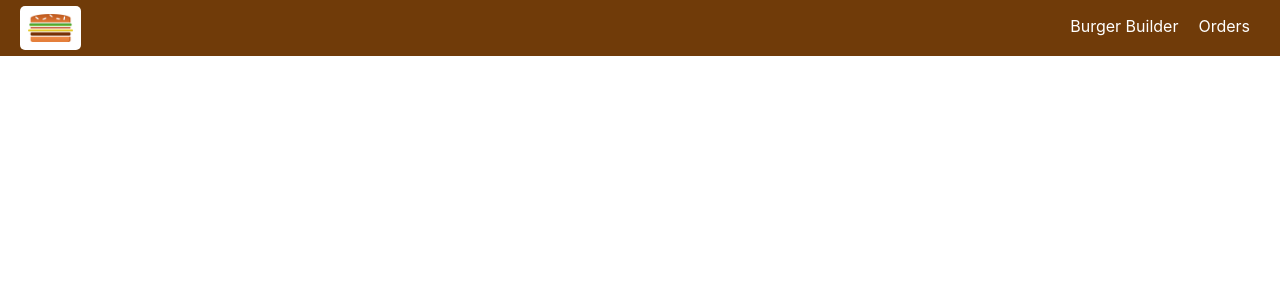
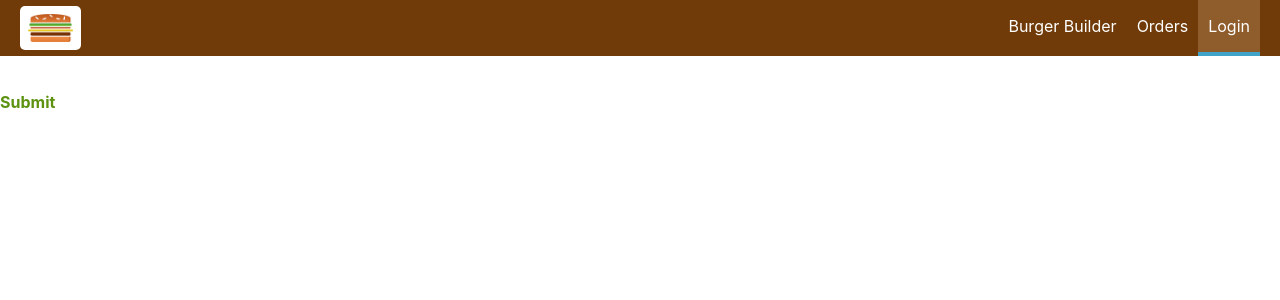
Before and after one commit to heysarahshere/react-burger-builder, a React (Create React App) app in the folder burger-builder/: page /auth in a window 1280 px wide. Shown: the top 300 px of the page. Built offline with nearby package versions, Linux system fonts and the light colour scheme.

Commit message:
Adding Auth

```diff
--- a/burger-builder/src/App.js
+++ b/burger-builder/src/App.js
@@ -3,6 +3,7 @@
 import BurgerBuilder from './containers/BurgerBuilder/BurgerBuilder';
 import Checkout from './containers/Checkout/Checkout';
 import Orders from './containers/Orders/Orders';
+import Auth from './containers/Auth/Auth';
 import { Route } from 'react-router-dom';
 
 class App extends Component {
@@ -13,6 +14,7 @@
       <Layout>
         <Route path="/checkout" component={Checkout} />
         <Route path="/orders" component={Orders} />
+        <Route path="/auth" component={Auth} />
         <Route path="/" exact component={BurgerBuilder} />
       </Layout>
     </div>
--- a/burger-builder/src/components/Navigation/NavigationItems/NavigationItems.js
+++ b/burger-builder/src/components/Navigation/NavigationItems/NavigationItems.js
@@ -6,6 +6,7 @@
     <ul className={classes.NavigationItems}>
         <NavigationItem link="/">Burger Builder</NavigationItem>
         <NavigationItem link="/orders">Orders</NavigationItem>
+        <NavigationItem link="/auth">Login</NavigationItem>
     </ul>
 );
 
--- /dev/null
+++ b/burger-builder/src/containers/Auth/Auth.js
@@ -0,0 +1,73 @@
+import React, { Component } from 'react';
+import Button from '../../components/UI/Button/Button';
+import Input from '../../components/UI/Input/Input';
+
+
+class Auth extends Component {
+    state = {
+        controls: {
+            email: {
+                elementType: 'input',
+                elementConfig: {
+                    type: 'email',
+                    placeholder: 'Email'
+                },
+                value: '',
+                validation: {
+                    required: true,
+                    isEmail: true
+                },
+                valid: false,
+                touched: false
+            },
+
+            password: {
+                elementType: 'input',
+                elementConfig: {
+                    type: 'password',
+                    placeholder: 'Password'
+                },
+                value: '',
+                validation: {
+                    required: true,
+                    minLength: 6
+                },
+                valid: false,
+                touched: false
+            }
+        }
+    }
+
+    render () {
+        const formElementsArray = [];
+        for (let key in this.state.orderForm) {
+            formElementsArray.push({
+                id: key,
+                config: this.state.orderForm[key]
+            });
+        }
+
+        const form = formElementsArray.map(formElement => (
+            <Input
+            key={formElement.id}
+            elementType={formElement.config.elementType}
+            elementConfig={formElement.config.elementConfig}
+            value={formElement.config.value}
+            invalid={!formElement.config.valid}
+            shouldValidate={formElement.config.validation}
+            touched={formElement.config.touched}
+            changed={(event) => this.inputChangedHandler(event, formElement.id)}
+            />
+        ));
+        return (
+            <div>
+                <form>
+                    {form}
+                    <Button btnType="Success">Submit</Button>
+                </form>
+            </div>
+        );
+    }
+}
+
+export default Auth;
```
Also changed, not shown: burger-builder/src/containers/Auth/Auth.module.css (added).
